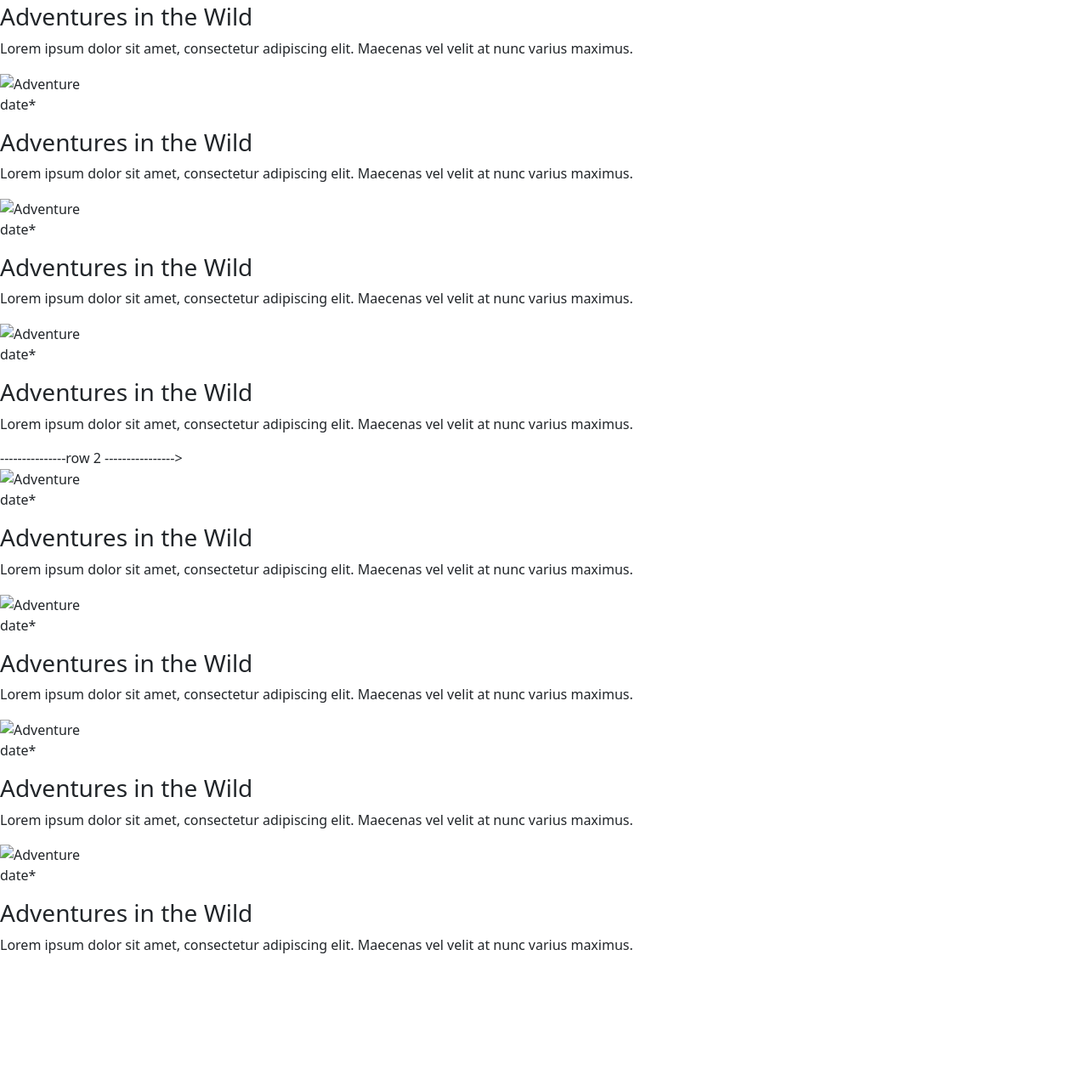
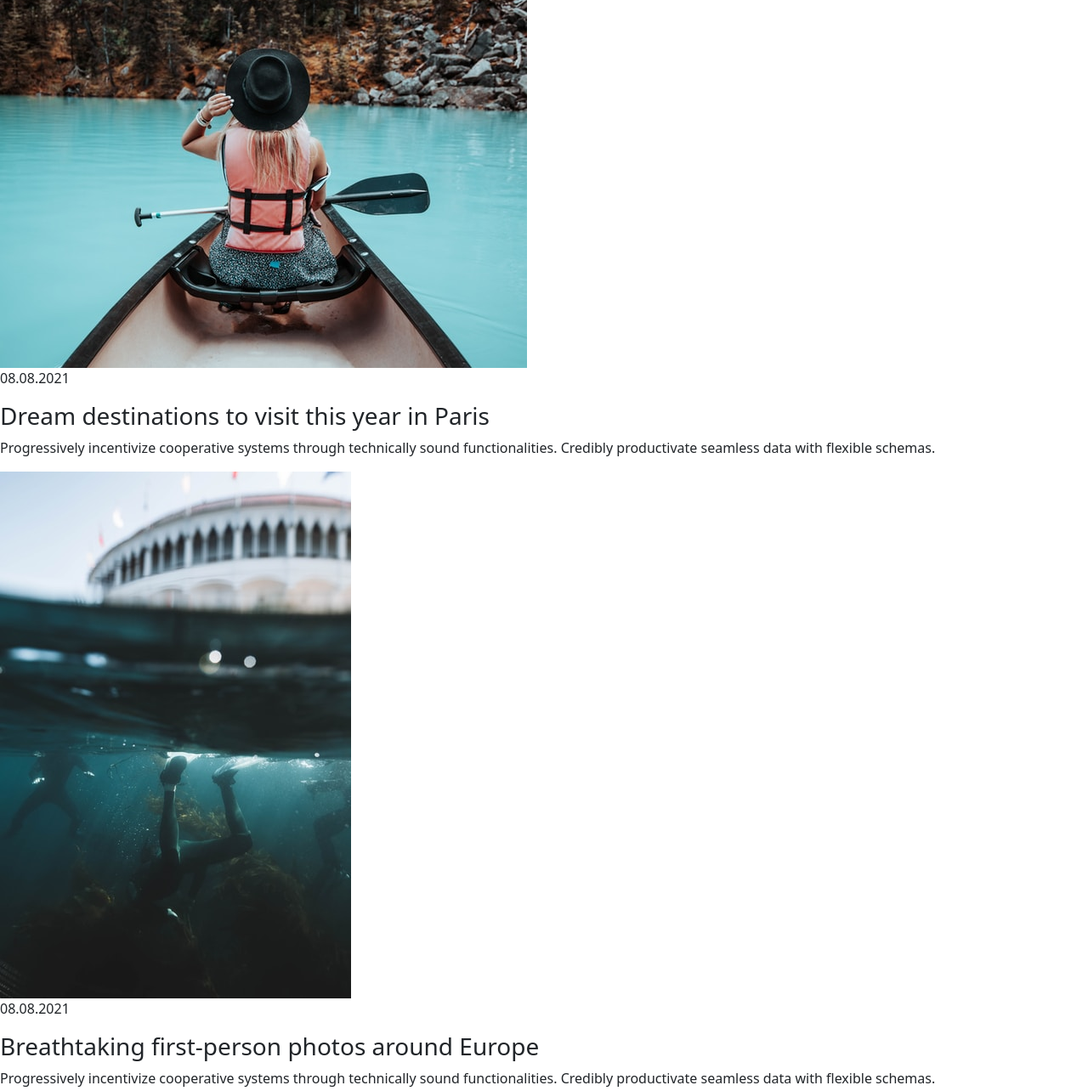
Before and after one commit to amartorells-esliceu/Web, a plain HTML site: page index.html in a window 1280 px wide. Shown: the part 606-1890 px from the top of the page at 85% size. Before the commit the page ends 1746 px from the top, so only its background shows below. Drawn offline with Linux system fonts and the light colour scheme.

Commit message:
Hola Mundo

```diff
--- a/index.html
+++ b/index.html
@@ -46,72 +46,91 @@
         <div>
             <nav>
                 <ul>
-                    <li><a href="index.html">All</a></li>
-                    <li><a href="news.html">Adventure</a></li>
-                    <li><a href="contact.html">Travel Us</a></li>
-                    <li><a href="news.html">Fashion</a></li>
-                    <li><a href="contact.html">Techonology</a></li>
-                    <li><a href="news.html">Branding</a></li>
+                    <li><a href="all.html">All</a></li>
+                    <li><a href="adventure.html">Adventure</a></li>
+                    <li><a href="travel_us.html">Travel Us</a></li>
+                    <li><a href="fashion.html">Fashion</a></li>
+                    <li><a href="techonology.html">Techonology</a></li>
+                    <li><a href="branding.html">Branding</a></li>
                 </ul>
             </nav>
 
             <section class="news-home">
----------------row 1 ---------------->
+------------------------------------------ row 1 --------------------------------------------->
+                <div class="row">
                     <div class="section-news">
-                    <img src="img/adventure.jpg" alt="Adventure">
-                    <p>date*</p>
-                    <h3>Adventures in the Wild</h3>
-                    <p>Lorem ipsum dolor sit amet, consectetur adipiscing elit. Maecenas vel velit at nunc varius maximus.</p>
+                        <img src="img/big-blog-noticia4.jpeg" alt="Adventure">
+                        <p>08.08.2021</p>
+                        <h3>Dream destinations to visit this year in Paris</h3>
+                        <p>Progressively incentivize cooperative systems through
+                            technically sound functionalities. Credibly productivate
+                            seamless data with flexible schemas.</p>
                     </div>
 
                     <div class="section-news">
-                    <img src="img/adventure.jpg" alt="Adventure">
-                    <p>date*</p>
-                    <h3>Adventures in the Wild</h3>
-                    <p>Lorem ipsum dolor sit amet, consectetur adipiscing elit. Maecenas vel velit at nunc varius maximus.</p>
+                        <img src="img/big-blog-noticia3.jpeg" alt="Travel">
+                        <p>08.08.2021</p>
+                        <h3>Breathtaking first-person photos around Europe</h3>
+                        <p>Progressively incentivize cooperative systems through
+                            technically sound functionalities. Credibly productivate
+                            seamless data with flexible schemas.</p>
                     </div>
 
                     <div class="section-news">
-                    <img src="img/adventure.jpg" alt="Adventure">
-                    <p>date*</p>
-                    <h3>Adventures in the Wild</h3>
-                    <p>Lorem ipsum dolor sit amet, consectetur adipiscing elit. Maecenas vel velit at nunc varius maximus.</p>
+                        <img src="img/big-blog-noticia2.jpeg" alt="Techonology">
+                        <p>08.08.2021</p>
+                        <h3>What collectors need to know about authenticity</h3>
+                        <p>Progressively incentivize cooperative systems through
+                            technically sound functionalities. Credibly productivate
+                            seamless data with flexible schemas.</p>
                     </div>
 
                     <div class="section-news">
-                    <img src="img/adventure.jpg" alt="Adventure">
-                    <p>date*</p>
-                    <h3>Adventures in the Wild</h3>
-                    <p>Lorem ipsum dolor sit amet, consectetur adipiscing elit. Maecenas vel velit at nunc varius maximus.</p>
+                        <img src="img/big-blog-noticia1.jpeg" alt="Fashion">
+                        <p>08.08.2021</p>
+                        <h3>Instagram artists with great photography skills</h3>
+                        <p>Progressively incentivize cooperative systems through
+                            technically sound functionalities. Credibly productivate
+                            seamless data with flexible schemas.</p>
                     </div>
-
----------------row 2 ---------------->
+                </div>
+------------------------------------------ row 2 --------------------------------------------->
+                <div class="row">
                     <div class="section-news">
-                    <img src="img/adventure.jpg" alt="Adventure">
-                    <p>date*</p>
-                    <h3>Adventures in the Wild</h3>
-                    <p>Lorem ipsum dolor sit amet, consectetur adipiscing elit. Maecenas vel velit at nunc varius maximus.</p>
+                        <img src="img/big-blog-noticia8.jpeg" alt="Adventure">
+                        <p>08.08.2021</p>
+                        <h3>Thins to know before visiting Cave in Germany</h3>
+                        <p>Progressively incentivize cooperative systems through
+                            technically sound functionalities. Credibly productivate
+                            seamless data with flexible schemas.</p>
                     </div>
 
                     <div class="section-news">
-                    <img src="img/adventure.jpg" alt="Adventure">
-                    <p>date*</p>
-                    <h3>Adventures in the Wild</h3>
-                    <p>Lorem ipsum dolor sit amet, consectetur adipiscing elit. Maecenas vel velit at nunc varius maximus.</p>
+                        <img src="img/big-blog-noticia7.jpeg" alt="Fashion">
+                        <p>08.08.2021</p>
+                        <h3>Nina Smith vibrant work collab with Nike Dunk</h3>
+                        <p>Progressively incentivize cooperative systems through
+                            technically sound functionalities. Credibly productivate
+                            seamless data with flexible schemas.</p>
                     </div>
 
                     <div class="section-news">
-                    <img src="img/adventure.jpg" alt="Adventure">
-                    <p>date*</p>
-                    <h3>Adventures in the Wild</h3>
-                    <p>Lorem ipsum dolor sit amet, consectetur adipiscing elit. Maecenas vel velit at nunc varius maximus.</p>
+                        <img src="img/big-blog-noticia6.jpeg" alt="Techonology">
+                        <p>08.08.2021</p>
+                        <h3>Richard Norton photorealistic rendering as real photos</h3>
+                        <p>Progressively incentivize cooperative systems through
+                            technically sound functionalities. Credibly productivate
+                            seamless data with flexible schemas.</p>
                     </div>
 
                     <div class="section-news">
-                    <img src="img/adventure.jpg" alt="Adventure">
-                    <p>date*</p>
-                    <h3>Adventures in the Wild</h3>
-                    <p>Lorem ipsum dolor sit amet, consectetur adipiscing elit. Maecenas vel velit at nunc varius maximus.</p>
+                        <img src="img/big-blog-noticia5.jpeg" alt="Fashion">
+                        <p>08.08.2021</p>
+                        <h3>25 quality collectors toys inspired by famous films</h3>
+                        <p>Progressively incentivize cooperative systems through
+                            technically sound functionalities. Credibly productivate
+                            seamless data with flexible schemas.</p>
+                    </div>
                 </div>
 
             </section>
```
Lines whose indentation alone changed are shown as unchanged.
